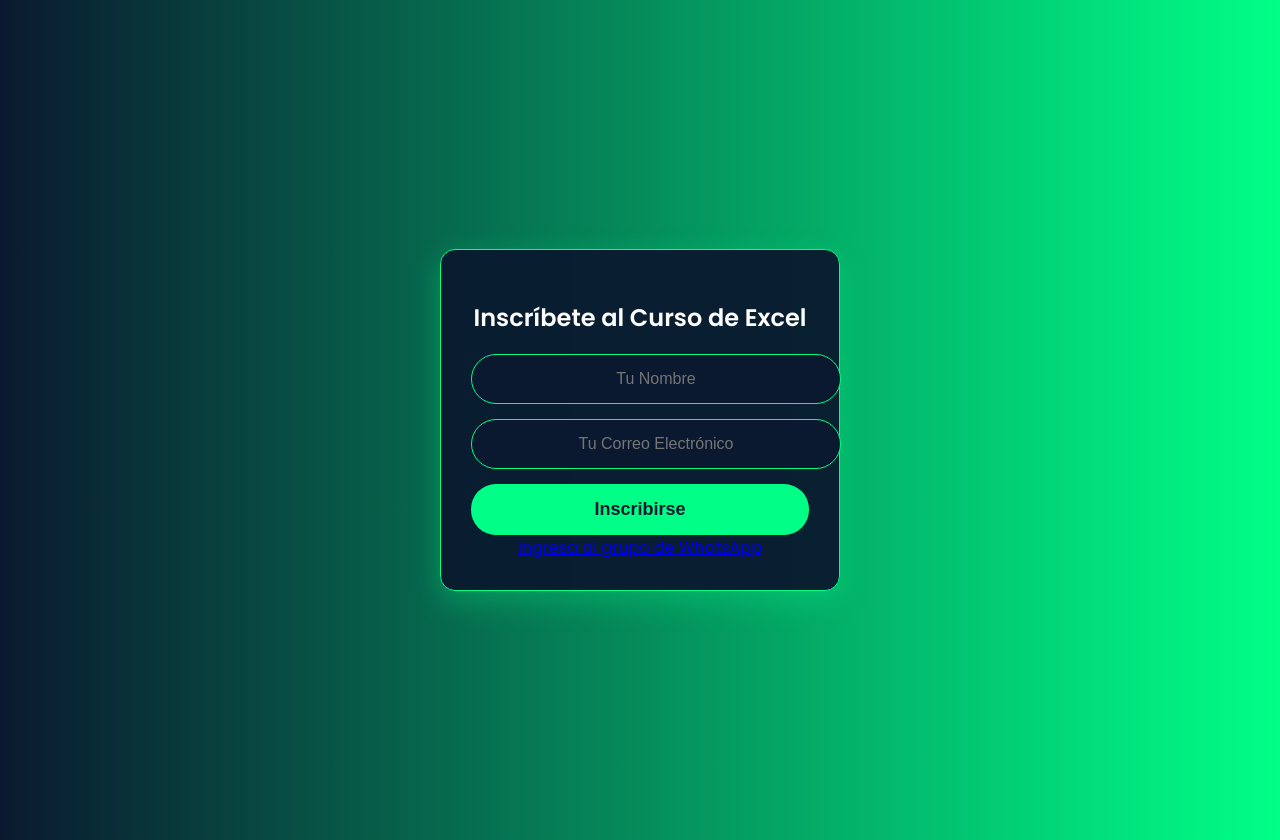
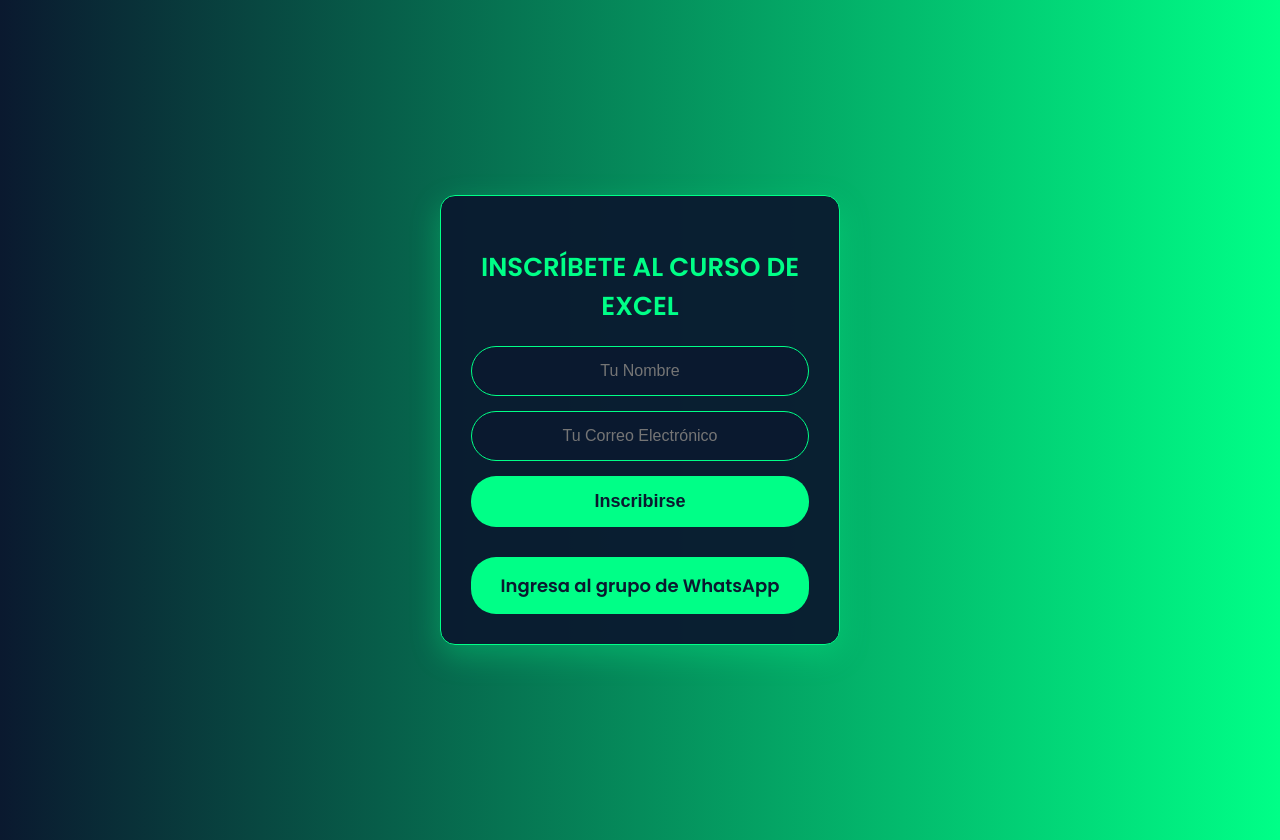
Before and after one commit to Erick-Abad/Formulario, a website: page public/index.html in a window 1280 px wide. Drawn offline with Linux system fonts and the light colour scheme.

Commit message:
Finalizado

```diff
--- a/public/styles.css
+++ b/public/styles.css
@@ -24,7 +24,17 @@
     box-sizing: border-box;
 }
 
+h2 {
+    color: #00ff87;
+    font-size: 26px;
+    font-weight: bold;
+    margin-bottom: 20px;
+    text-transform: uppercase;
+}
+
 .input-group {
+    display: flex;
+    justify-content: center;
     margin-bottom: 15px;
 }
 
@@ -36,6 +46,7 @@
     font-size: 16px;
     background: #0a192f;
     color: #fff;
+    transition: 0.3s ease-in-out;
     text-align: center;
 }
 
@@ -44,8 +55,46 @@
     color: #0a192f;
     border: none;
     padding: 15px;
+    cursor: pointer;
     border-radius: 25px;
     font-size: 18px;
     font-weight: bold;
     width: 100%;
+    transition: 0.3s;
+    margin-bottom: 15px;
 }
+
+.btn:hover {
+    background: #00d674;
+}
+
+/* Estilo para el botón de WhatsApp */
+.whatsapp-link {
+    display: block;
+    text-align: center;
+    background: #00ff87;
+    color: #0a192f;
+    border: none;
+    padding: 15px;
+    cursor: pointer;
+    border-radius: 25px;
+    font-size: 18px;
+    font-weight: bold;
+    width: 100%;
+    text-decoration: none;
+    transition: 0.3s;
+    margin-top: 15px;
+    box-sizing: border-box;
+}
+
+.whatsapp-link:hover {
+    background: #00d674;
+}
+
+
+/* Responsividad */
+@media (max-width: 768px) {
+    .container {
+        width: 90%;
+    }
+}
```
